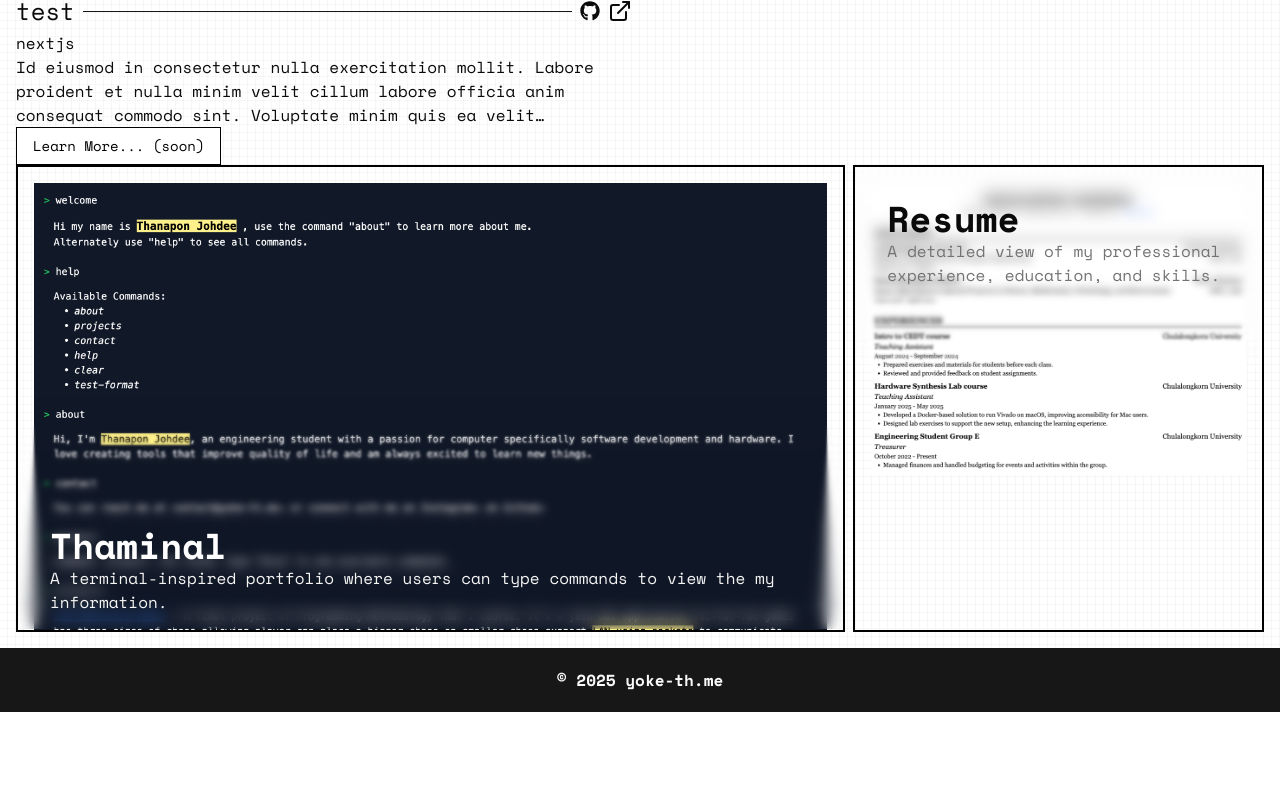
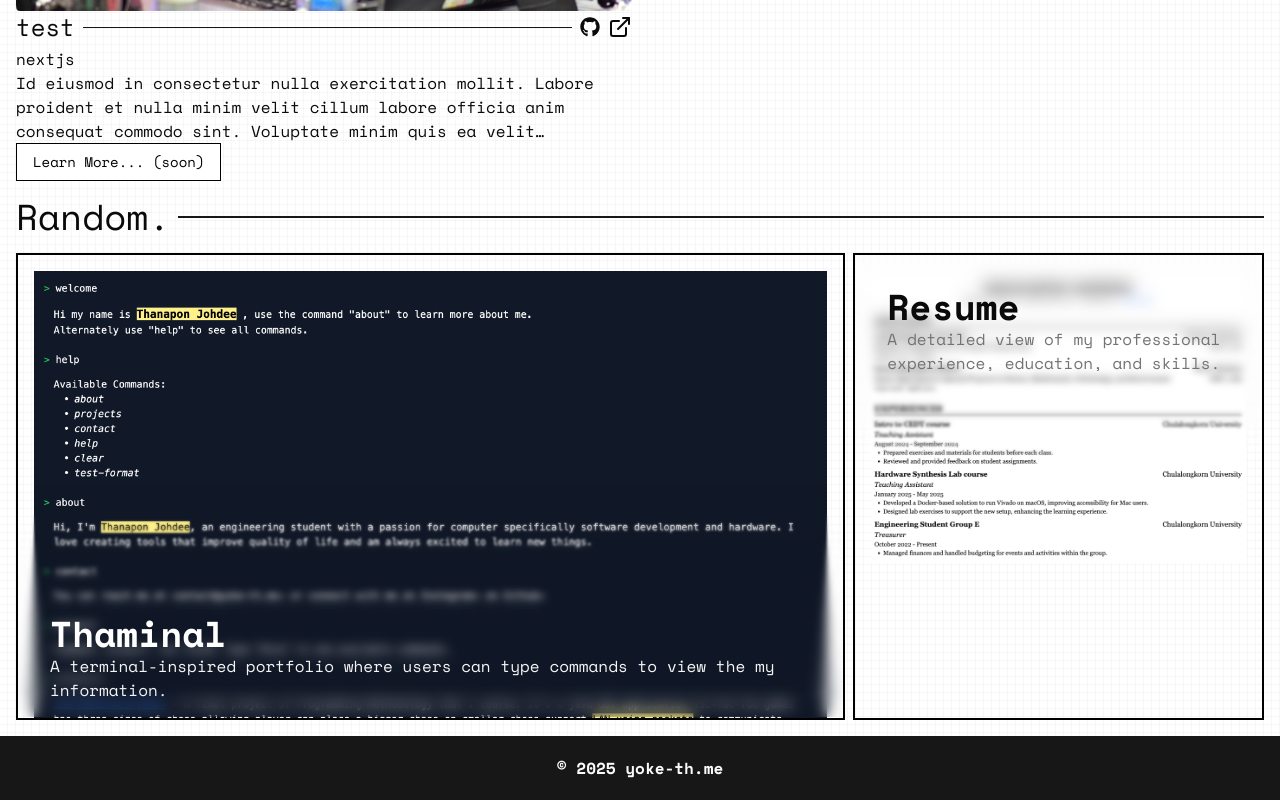
Before and after one commit to yokeTH/yoke-th-me, a Next.js app: page / in a window 1280 px wide. Shown: the part 1868-2668 px from the top of the page. Before the commit the page ends 2580 px from the top, so only its background shows below. Built offline with nearby package versions, Linux system fonts and the light colour scheme.

Commit message:
feat: integrate SectionHeader component into BentoSection for consistent section titles

```diff
--- a/src/app/(landing)/Bento.tsx
+++ b/src/app/(landing)/Bento.tsx
@@ -1,10 +1,15 @@
 import { ProgressiveBlur } from '@/components/ui/progressive-blur';
 import Link from 'next/link';
 import Image from 'next/image';
+import { SectionHeader } from '@/components/SectionHeader';
 
 export function BentoSection() {
   return (
-    <section className="flex flex-col items-center justify-between">
+    <section>
+      <SectionHeader
+        name="Random"
+        position="end"
+      />
       <div className="flex flex-col md:grid md:grid-cols-3 w-full gap-2">
         <div className="md:col-span-2 aspect-video overflow-hidden border-2 border-black relative p-4">
           <Link href={'/terminal'}>
--- a/src/components/SectionHeader.tsx
+++ b/src/components/SectionHeader.tsx
@@ -6,7 +6,7 @@ interface SectionHeaderProps {
 export function SectionHeader({ name, position = 'start' }: SectionHeaderProps) {
   return (
     <div
-      className={`flex flex-row${position === 'end' && '-reverse'} gap-2 items-center mb-4`}
+      className={`flex flex-row${position === 'end' && '-reverse'} gap-2 items-center my-4`}
       id={name.toLocaleLowerCase()}
     >
       <h2 className="text-4xl">{name}.</h2>
```
